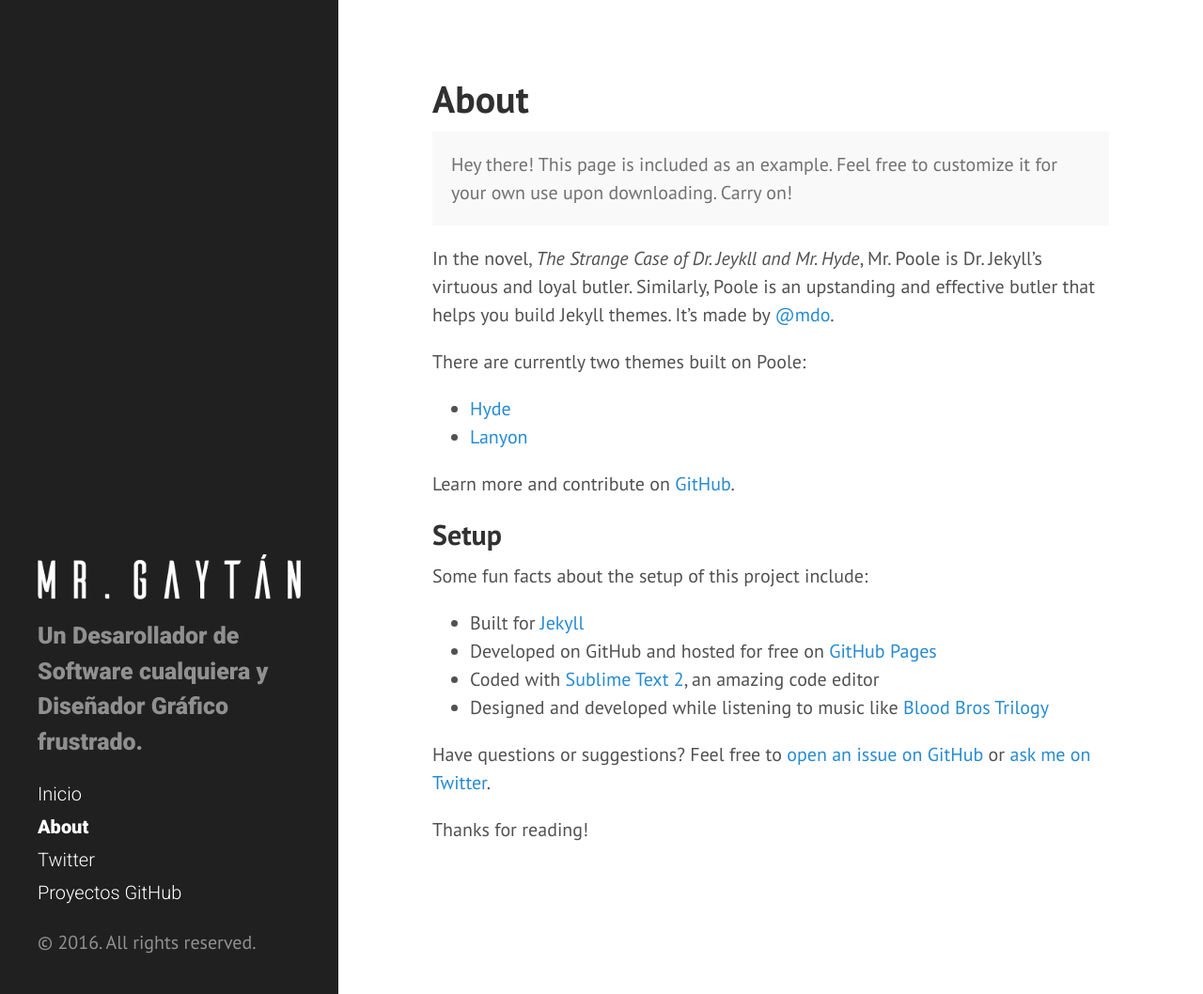
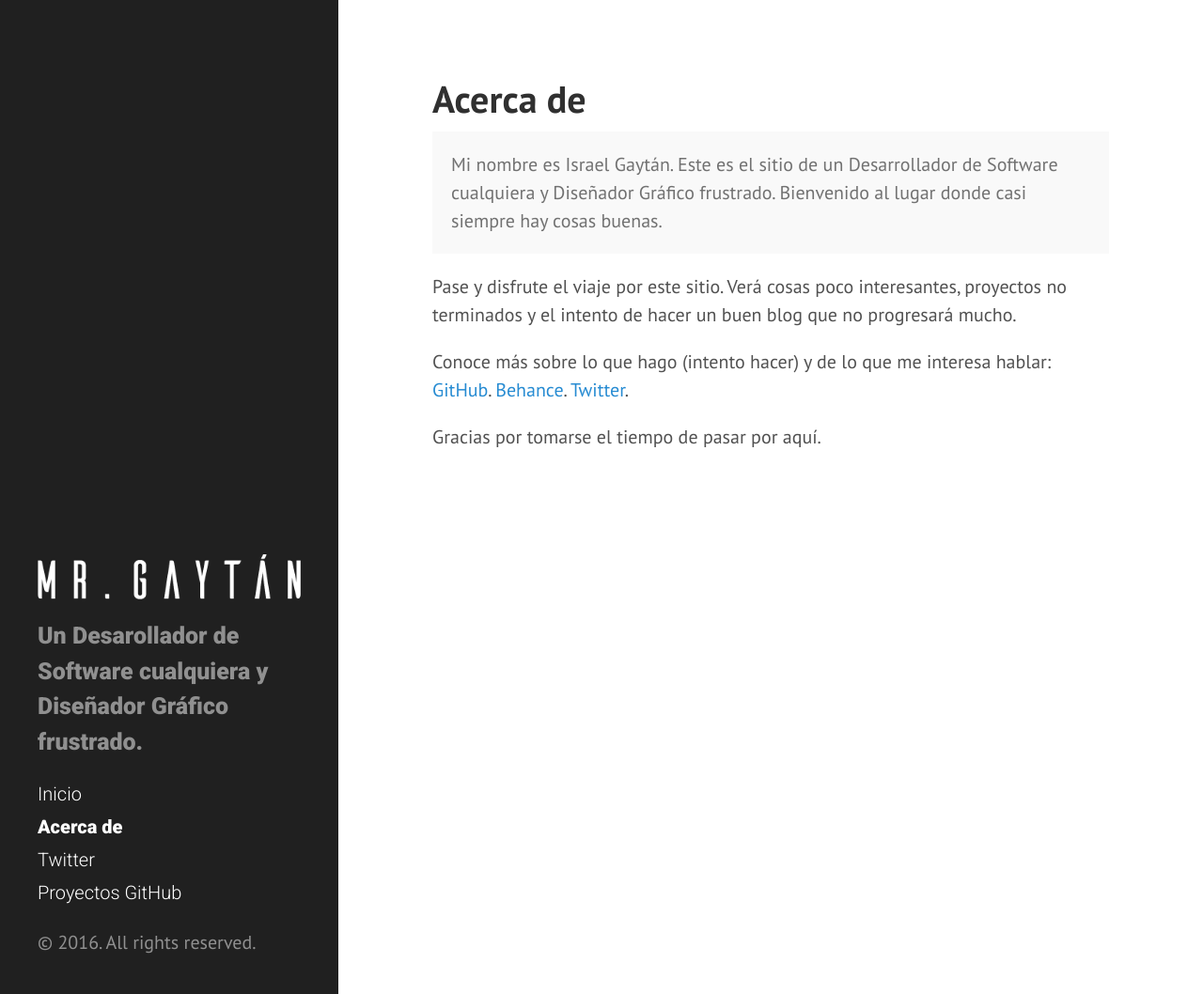
Before and after one commit to MrGaytan/MrGaytan.github.io, a Jekyll site: the page built from about.md, in a window 1280 px wide and 1058 px high. Shown: the whole window at 94% size. Built offline with Jekyll 4.4.1, drawn with Linux system fonts in a browser that asks for light colours; Markdown is read by kramdown in place of the engine named in the settings.

Commit message:
Cambios en página de About y se agregan íconos nuevos

```diff
--- a/_includes/sidebar.html
+++ b/_includes/sidebar.html
@@ -21,7 +21,7 @@
       {% for node in pages_list %}
         {% if node.title != null %}
           {% if node.layout == "page" %}
-            <a class="sidebar-nav-item{% if page.url == node.url %} active{% endif %}" href="{{ node.url }}">{{ node.title }}</a>
+            <a class="sidebar-nav-item{% if page.url == node.url %} active{% endif %}" href="{{ node.url }}">Acerca de</a>
           {% endif %}
         {% endif %}
       {% endfor %}
--- a/about.md
+++ b/about.md
@@ -1,30 +1,18 @@
 ---
 layout: page
-title: About
+title: Acerca de
 ---
 
 <p class="message">
-  Hey there! This page is included as an example. Feel free to customize it for your own use upon downloading. Carry on!
+  Mi nombre es Israel Gaytán. Este es el sitio de un Desarrollador de Software cualquiera y Diseñador Gráfico frustrado. Bienvenido al lugar donde casi siempre hay cosas buenas.
 </p>
 
-In the novel, *The Strange Case of Dr. Jeykll and Mr. Hyde*, Mr. Poole is Dr. Jekyll's virtuous and loyal butler. Similarly, Poole is an upstanding and effective butler that helps you build Jekyll themes. It's made by [@mdo](https://twitter.com/mdo).
+Pase y disfrute el viaje por este sitio. Verá cosas poco interesantes, proyectos no terminados y el intento de hacer un buen blog que no progresará mucho.
 
-There are currently two themes built on Poole:
+Conoce más sobre lo que hago (intento hacer) y de lo que me interesa hablar:
+[GitHub](https://github.com/MrGaytan).
+[Behance](https://be.net/MrGaytan).
+[Twitter](https://twitter/MrGaytan).
 
-* [Hyde](http://hyde.getpoole.com)
-* [Lanyon](http://lanyon.getpoole.com)
 
-Learn more and contribute on [GitHub](https://github.com/poole).
-
-## Setup
-
-Some fun facts about the setup of this project include:
-
-* Built for [Jekyll](http://jekyllrb.com)
-* Developed on GitHub and hosted for free on [GitHub Pages](https://pages.github.com)
-* Coded with [Sublime Text 2](http://sublimetext.com), an amazing code editor
-* Designed and developed while listening to music like [Blood Bros Trilogy](https://soundcloud.com/maddecent/sets/blood-bros-series)
-
-Have questions or suggestions? Feel free to [open an issue on GitHub](https://github.com/poole/issues/new) or [ask me on Twitter](https://twitter.com/mdo).
-
-Thanks for reading!
+Gracias por tomarse el tiempo de pasar por aquí.
--- a/public/css/hyde.css
+++ b/public/css/hyde.css
@@ -101,7 +101,7 @@ html {
 }
 a.sidebar-nav-item:hover,
 a.sidebar-nav-item:focus {
-  text-decoration: underline;
+
 }
 .sidebar-nav-item.active {
   font-weight: bold;
```
Also changed, not shown: public/g.ico (added), public/g.png (added).
